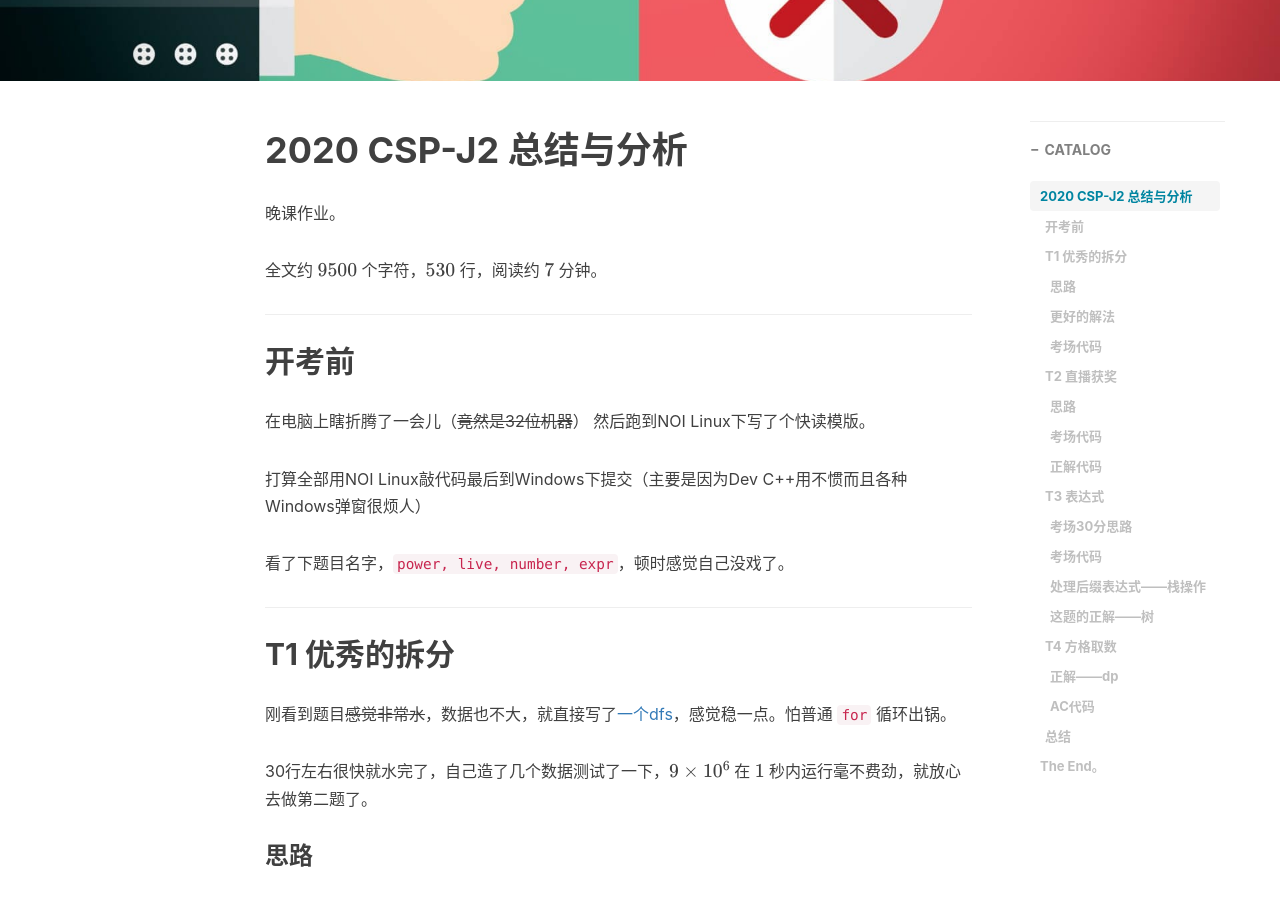
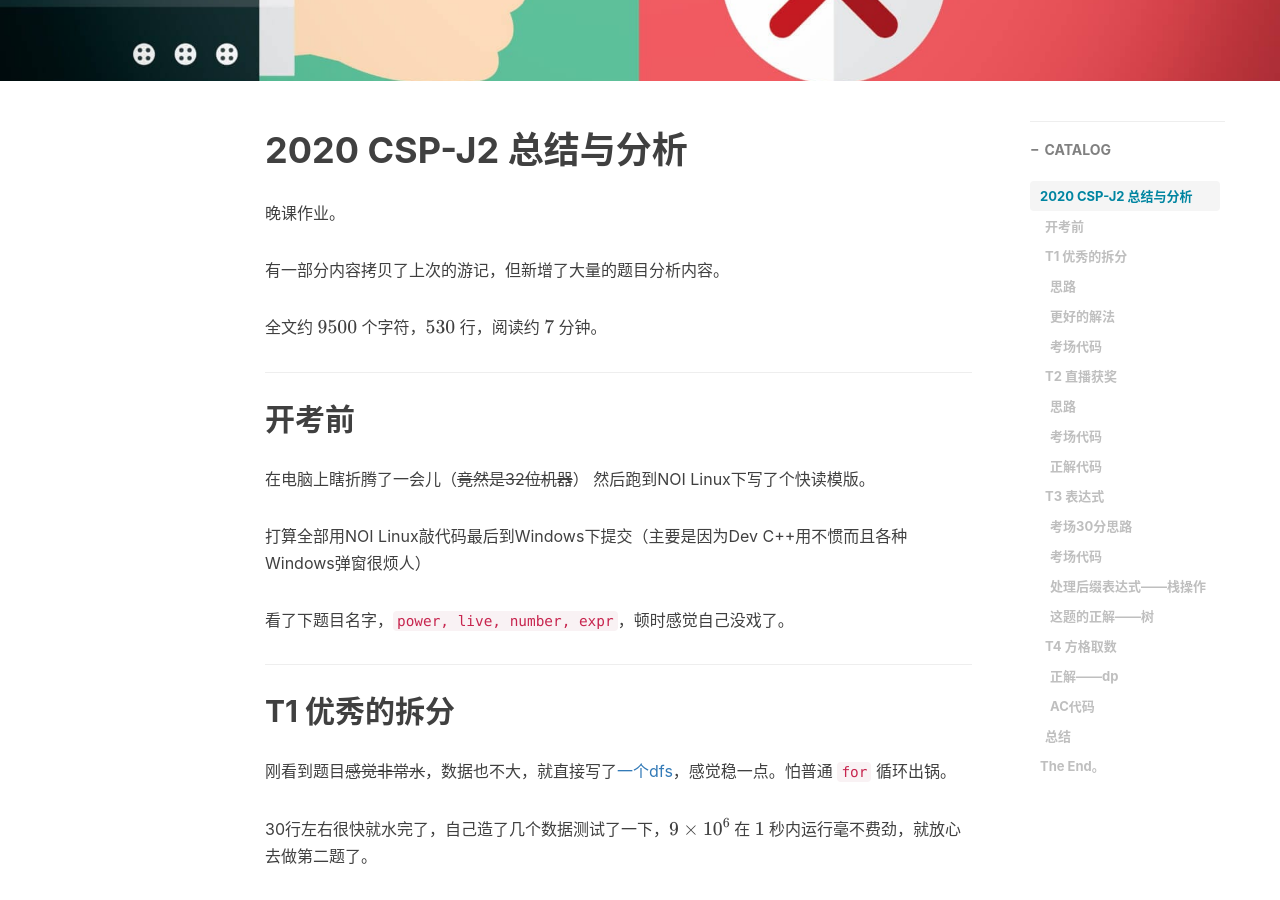
Before and after one commit to AFObject/OI-Blog, a Jekyll site: the page built from _posts/2020-11-15-2020 CSP J2 总结与分析.md, in a window 1280 px wide and 900 px high, scrolled down 442 px. Built offline with Jekyll 4.4.1, drawn with Linux system fonts in a browser that asks for light colours; nearby versions of some CDN libraries; formulas are drawn with MathJax 3; comment, search, counter and statistics services are not loaded.

Commit message:
Update 2020-11-15-2020 CSP J2 总结与分析.md

```diff
--- a/_posts/2020-11-15-2020 CSP J2 总结与分析.md
+++ b/_posts/2020-11-15-2020 CSP J2 总结与分析.md
@@ -16,6 +16,8 @@
 # 2020 CSP-J2 总结与分析
 
 晚课作业。
+
+有一部分内容拷贝了上次的游记，但新增了大量的题目分析内容。
 
 全文约 $9500$ 个字符，$530$ 行，阅读约 $7$ 分钟。
 
```
